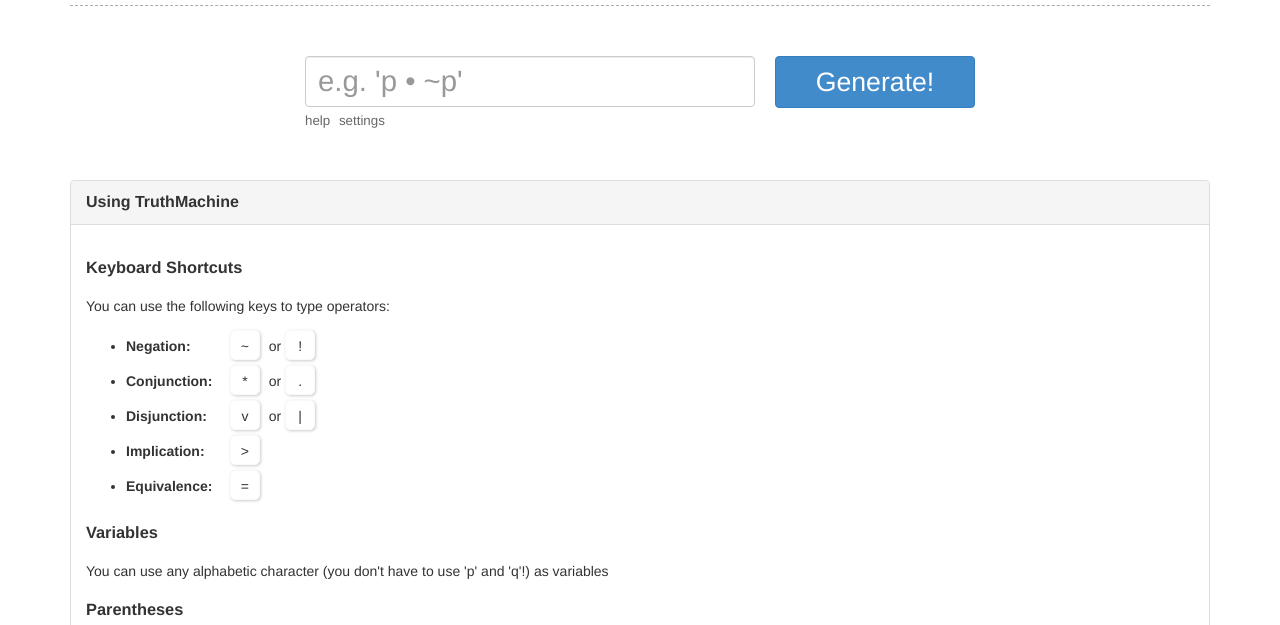
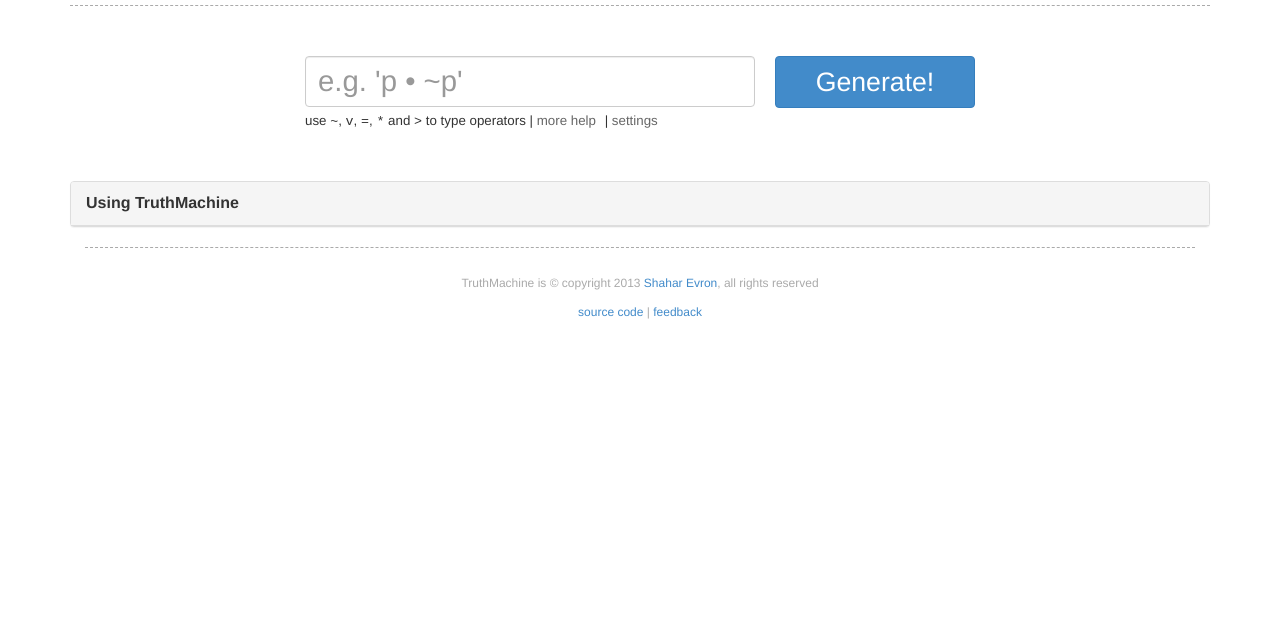
Before and after one commit to shevron/truthmachine, a plain HTML site: page index.html in a window 1280 px wide. Shown: the part 175-800 px from the top of the page. Drawn offline with Linux system fonts and the light colour scheme.

Commit message:
Help is now closed by default, added basic help below input

```diff
--- a/index.html
+++ b/index.html
@@ -23,7 +23,8 @@
             <input id="main-input" type="text" placeholder="e.g. 'p • ~p'" class="form-control"/>
             <button id="main-go" type="submit" class="btn btn-primary">Generate!</button>
             <div id="main-links">
-                <a data-toggle="collapse" href="#help-collapse">help</a>
+                use <code>~</code>, <code>v</code>, <code>=</code>, <code>*</code> and <code>&gt;</code> to type operators |
+                <a data-toggle="collapse" href="#help-collapse">more help</a> |
                 <a href="#">settings</a>
             </div>
         </form>
@@ -39,7 +40,7 @@
                 <a class="accordion-toggle" data-toggle="collapse" data-parent="#panel-help" href="#help-collapse">Using TruthMachine</a>
             </h3>
         </div>
-        <div id="help-collapse" class="panel-collapse collapse in">
+        <div id="help-collapse" class="panel-collapse collapse">
             <div class="panel-body">
                 <h3>Keyboard Shortcuts</h3>
                 <p>You can use the following keys to type operators:</p>
--- a/js/truthmachine.js
+++ b/js/truthmachine.js
@@ -48,7 +48,12 @@
             return true;
         }
         return false;
-    })
+    });
+
+    // Scroll to panels when they are opened
+    $(".panel-collapse").on('shown.bs.collapse', function() {
+        $("html, body").animate({ scrollTop: $(this).parent().offset().top }, 1000);
+    });
 });
 
 /**
```
